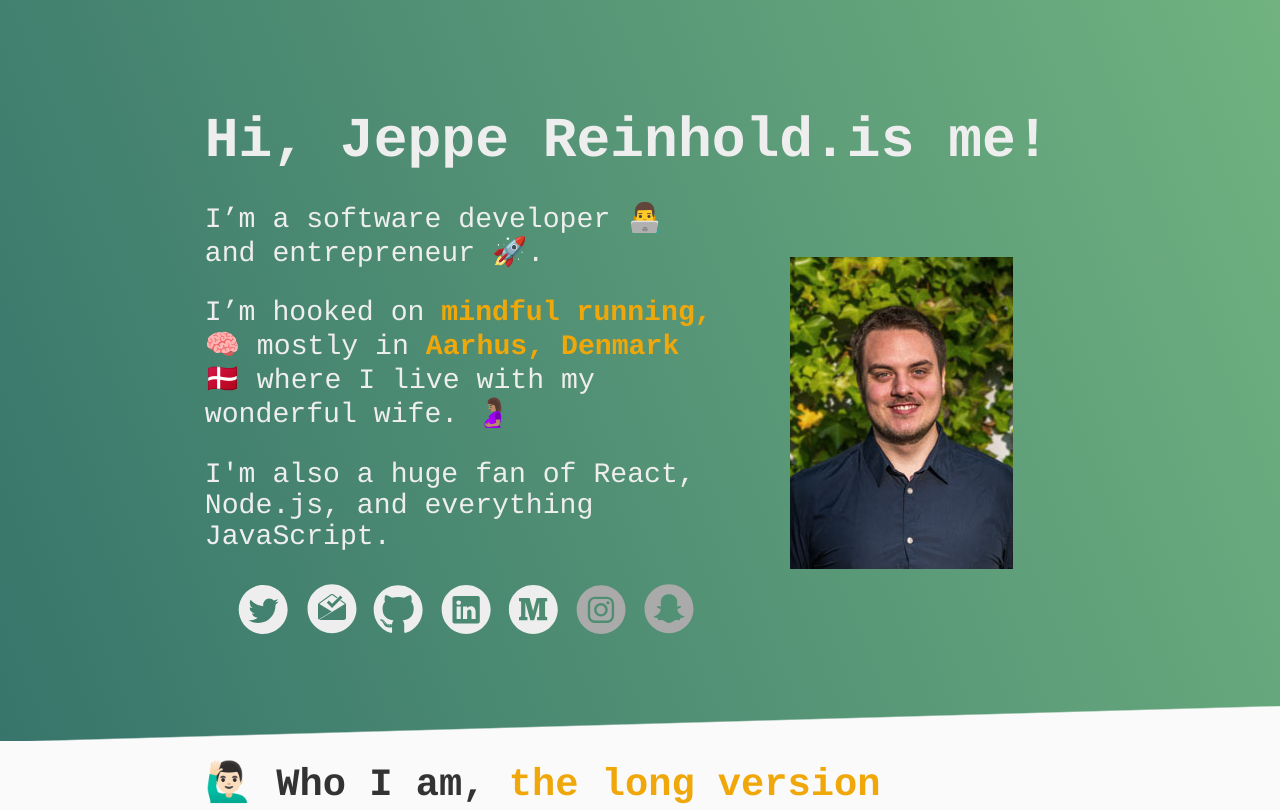
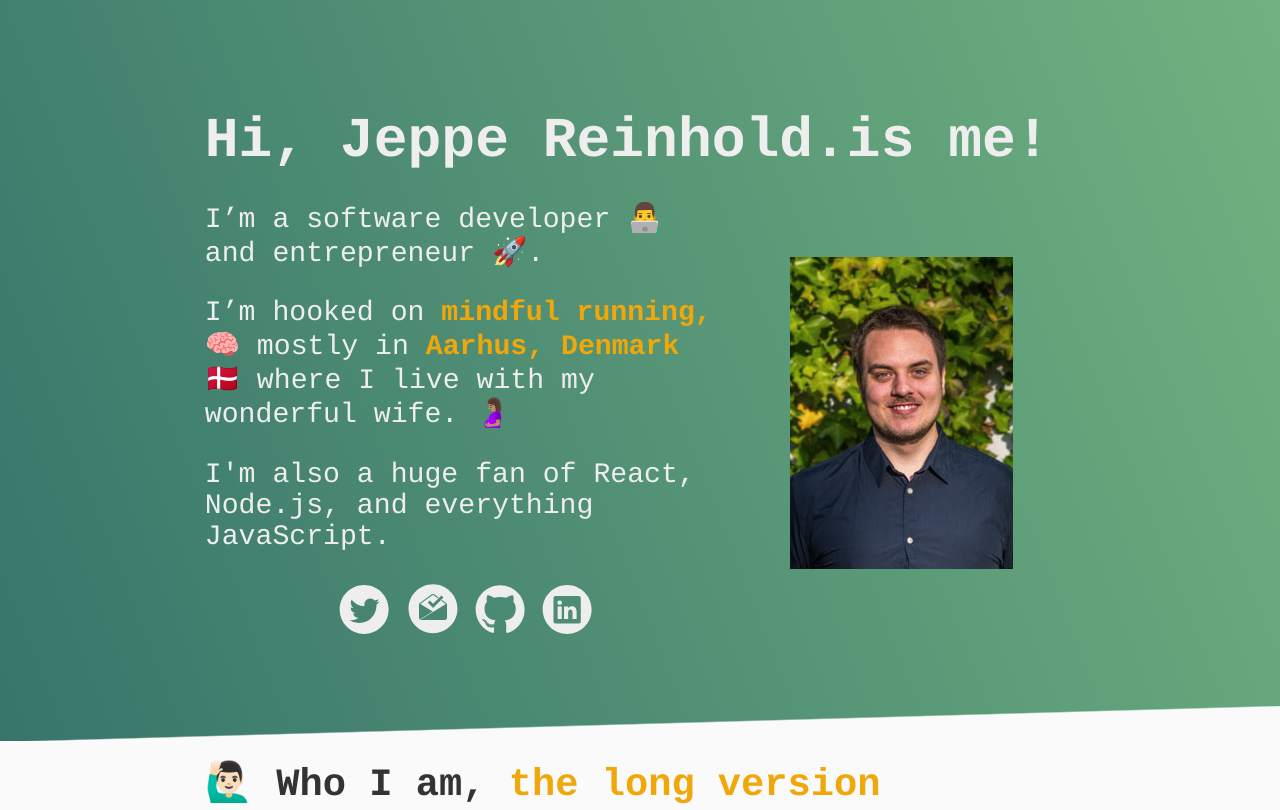
Before and after one commit to JReinhold/reinhold.is, a Gatsby site: page / in a window 1280 px wide. Shown: the top 810 px of the page. Built offline with nearby package versions, Linux system fonts and the light colour scheme; Gatsby itself is replaced by a stand-in of ours.

Commit message:
Update email in hero section

```diff
--- a/src/index-sections/hero-section.tsx
+++ b/src/index-sections/hero-section.tsx
@@ -55,7 +55,7 @@ const renderSocialIcons = () => {
 		},
 
 		{
-			url: 'mailto:jeppereinhold@gmail.com',
+			url: 'mailto:jeppe@reinhold.is',
 			label: 'send e-mail',
 			icon: GoogleInboxIcon,
 		},
@@ -68,22 +68,7 @@ const renderSocialIcons = () => {
 			url: 'https://linkedin.com/in/jeppereinhold',
 			label: 'visit linkedin profile',
 			icon: LinkedInIcon,
-		},
-		{
-			url: 'https://medium.com/@jreinhold/latest',
-			label: 'see medium publications',
-			icon: MediumIcon,
-		},
-		{
-			disabled: true,
-			label: 'no instagram profile',
-			icon: InstagramIcon,
-		},
-		{
-			disabled: true,
-			label: 'no snapchat profile',
-			icon: SnapchatIcon,
-		},
+		}
 	];
 
 	return links.map(({ url, label, icon, disabled }) => (
```
